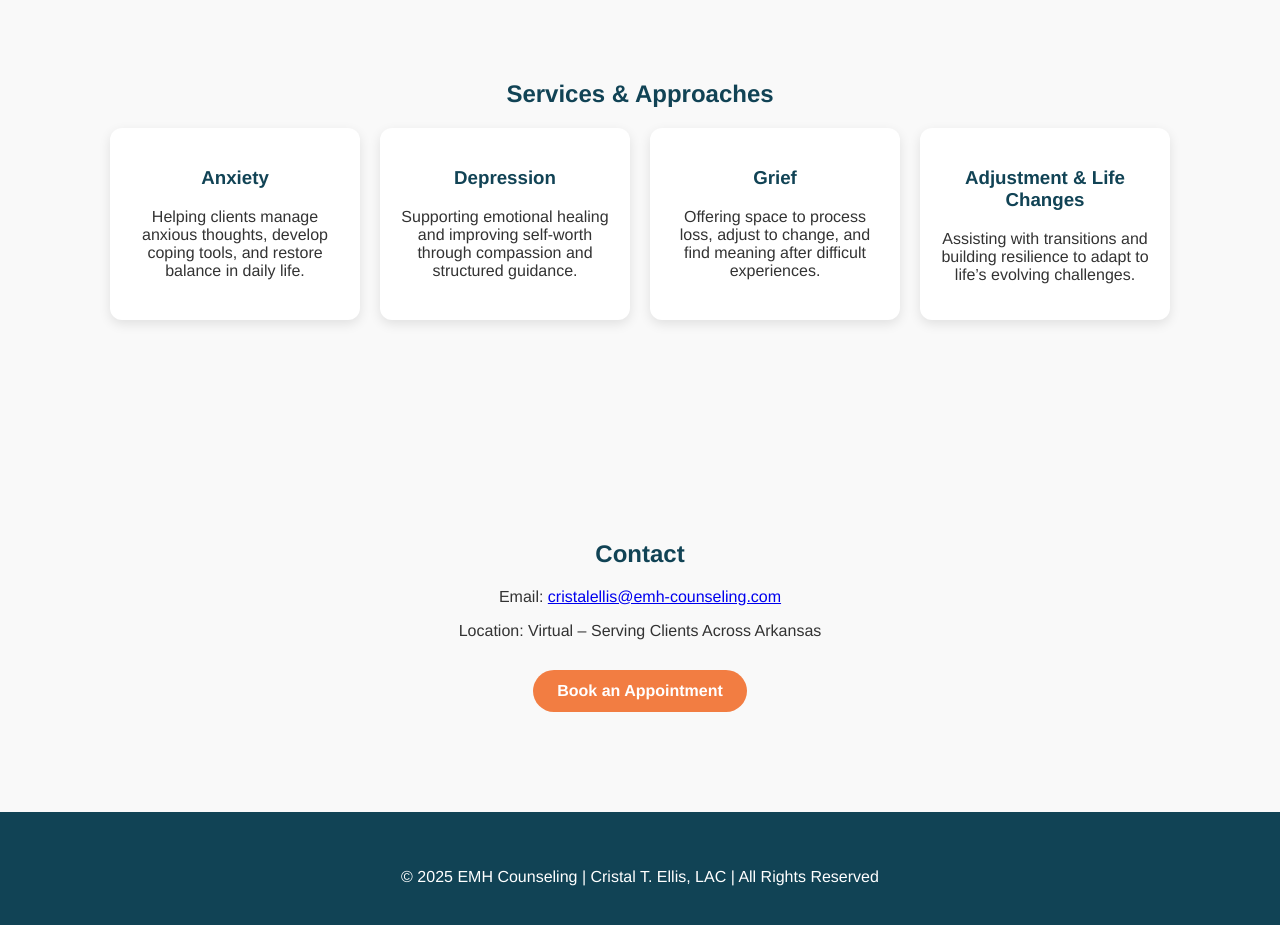
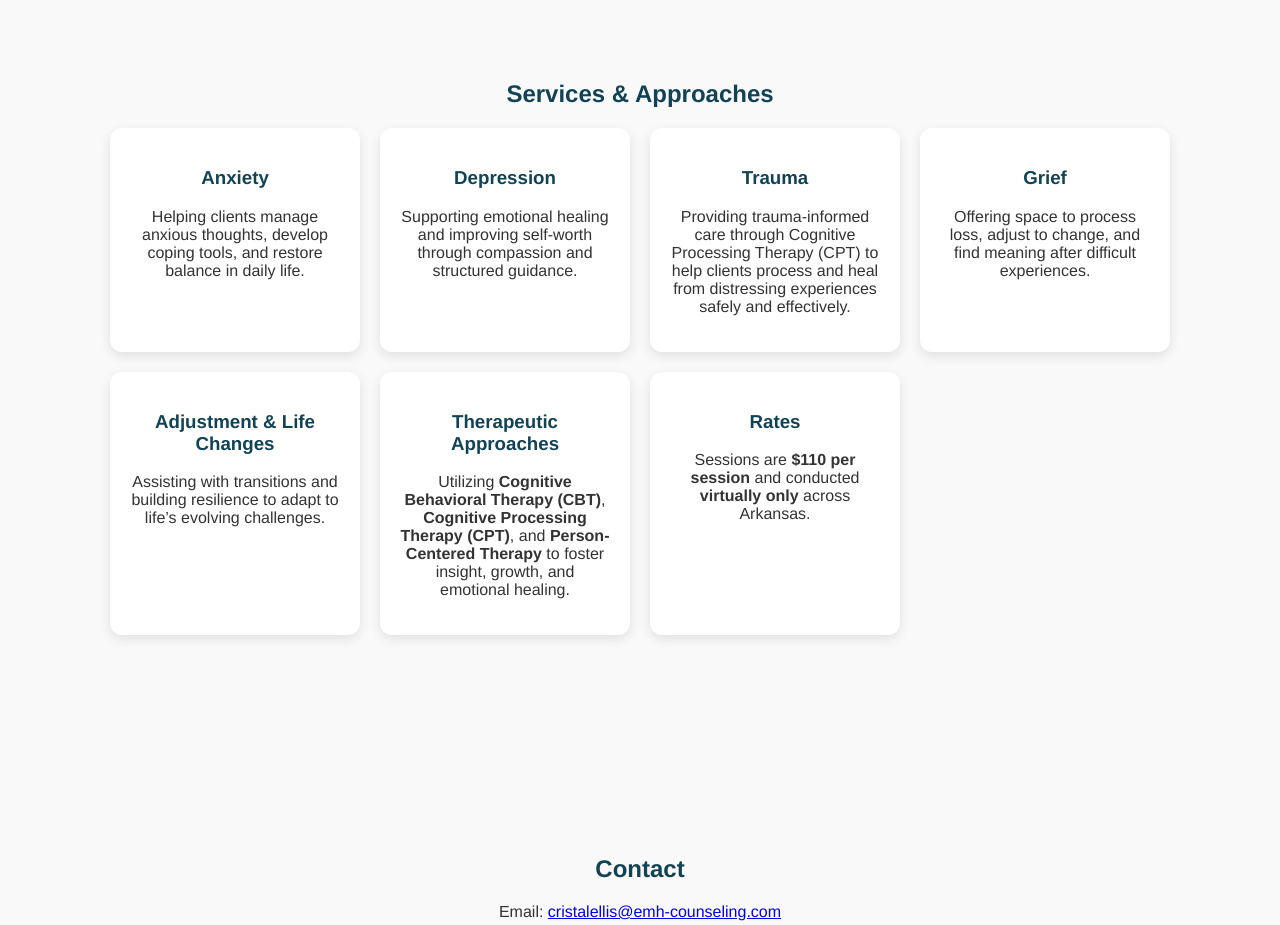
Before and after one commit to cristalellis/emh-counseling, a plain HTML site: page index.html in a window 1280 px wide. Shown: the part 1600-2525 px from the top of the page. Drawn offline with Linux system fonts and the light colour scheme.

Commit message:
Update index.html

```diff
--- a/index.html
+++ b/index.html
@@ -286,12 +286,24 @@
         <p>Supporting emotional healing and improving self-worth through compassion and structured guidance.</p>
       </div>
       <div class="service-card">
+        <h3>Trauma</h3>
+        <p>Providing trauma-informed care through Cognitive Processing Therapy (CPT) to help clients process and heal from distressing experiences safely and effectively.</p>
+      </div>
+      <div class="service-card">
         <h3>Grief</h3>
         <p>Offering space to process loss, adjust to change, and find meaning after difficult experiences.</p>
       </div>
       <div class="service-card">
         <h3>Adjustment & Life Changes</h3>
         <p>Assisting with transitions and building resilience to adapt to life’s evolving challenges.</p>
+      </div>
+      <div class="service-card">
+        <h3>Therapeutic Approaches</h3>
+        <p>Utilizing <strong>Cognitive Behavioral Therapy (CBT)</strong>, <strong>Cognitive Processing Therapy (CPT)</strong>, and <strong>Person-Centered Therapy</strong> to foster insight, growth, and emotional healing.</p>
+      </div>
+      <div class="service-card">
+        <h3>Rates</h3>
+        <p>Sessions are <strong>$110 per session</strong> and conducted <strong>virtually only</strong> across Arkansas.</p>
       </div>
     </div>
   </section>
```
